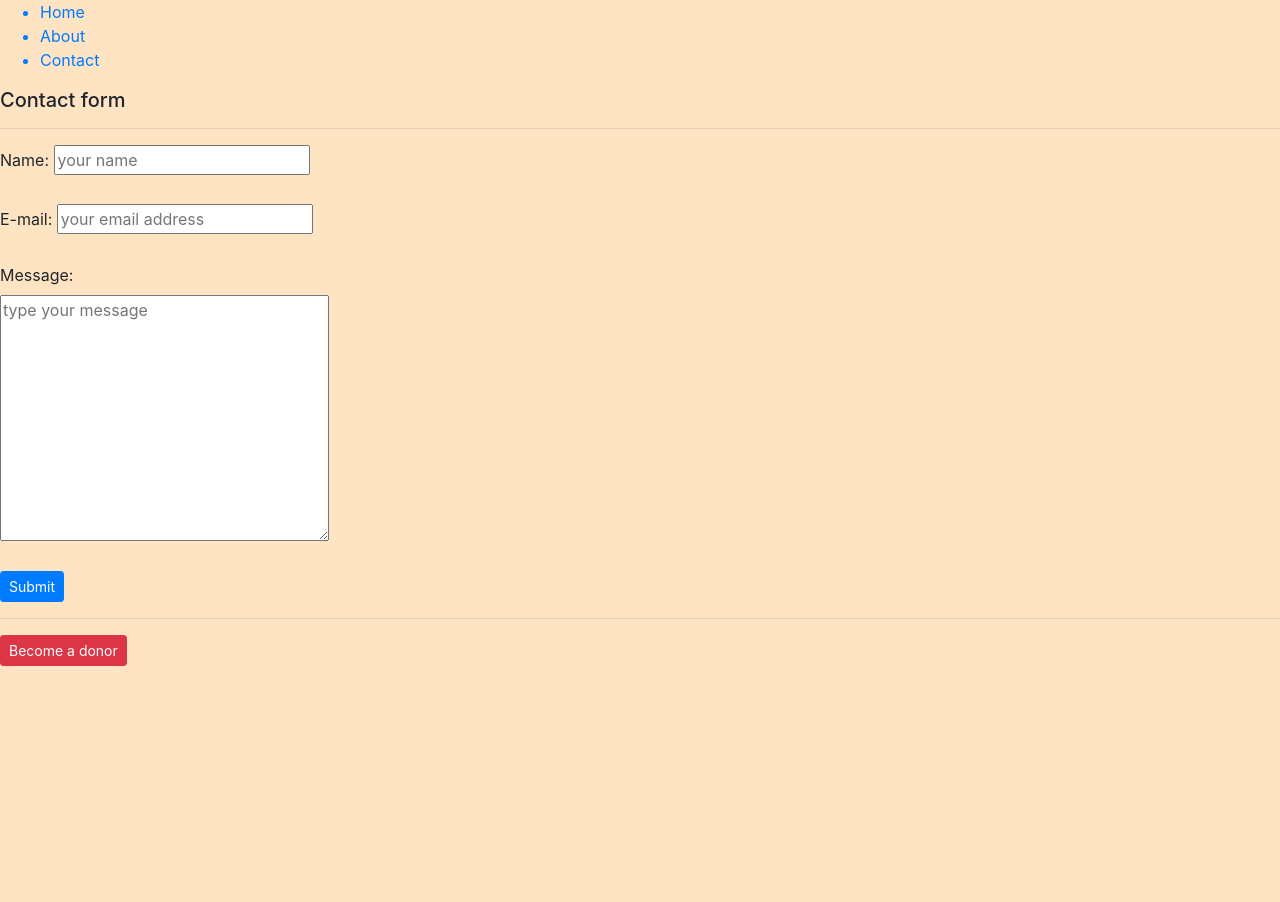
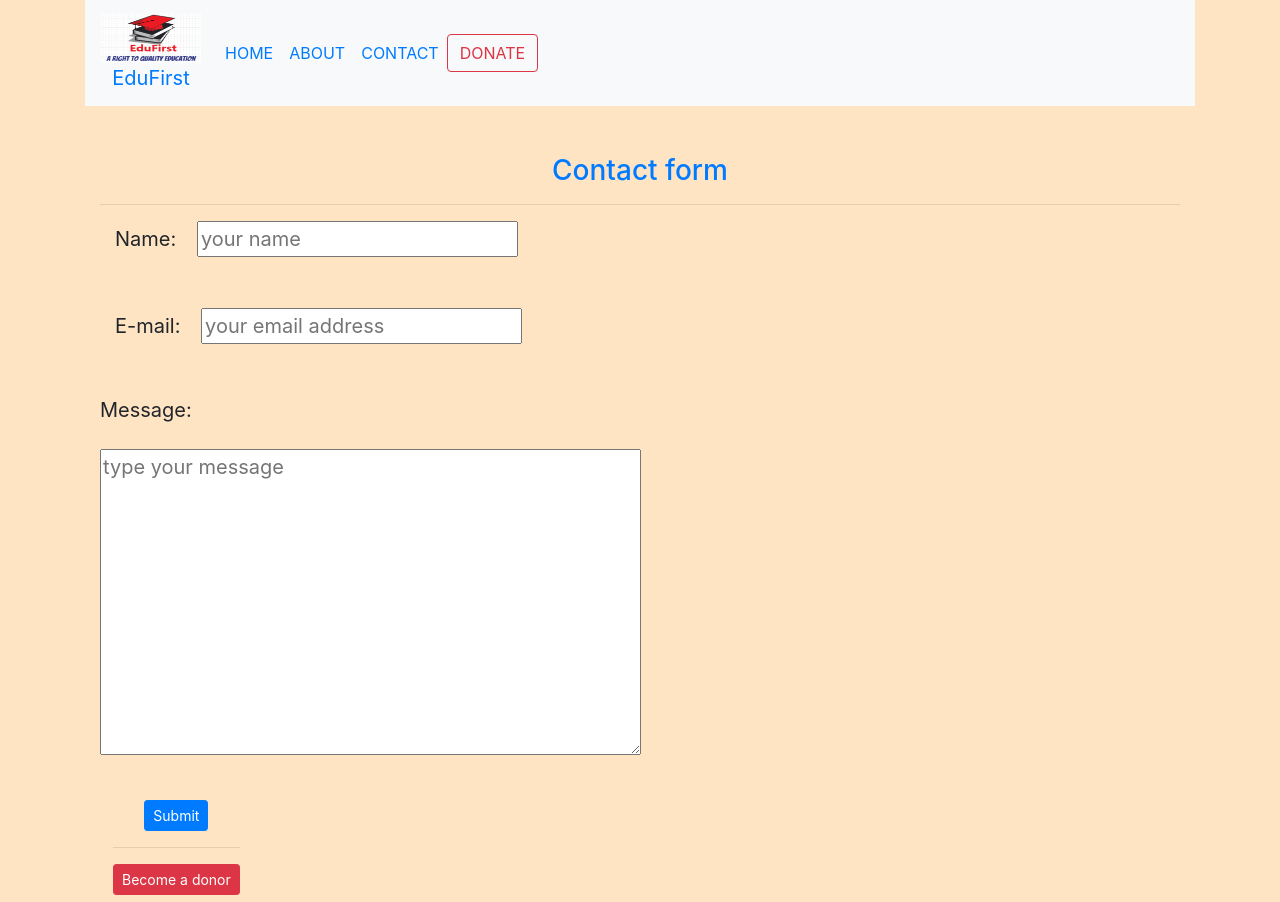
Before and after one commit to Agbosua-esther/EDUFIRST, a plain HTML site: page contact.html in a window 1280 px wide. Before the commit the page ends 800 px from the top, so only its background shows below. Drawn offline with nearby package versions, Linux system fonts and the light colour scheme; files that its build step writes are made by us from their sources.

Commit message:
Uniform Navbar

```diff
--- a/contact.html
+++ b/contact.html
@@ -4,9 +4,12 @@
                 <meta charset="UTF-8">
                 <meta name="viewport" content="width=device-width, initial-scale=1.0">
                 <meta http-equiv="X-UA-Compatible" content="ie=edge">
-    <title>Document</title>
-    <link rel="stylesheet" href="./project folder/CSS/bootstrap.css">
-    <link rel="stylesheet" href="style.css">
+                <link rel="shortcut icon" href="favicon.ico" type="image/x-icon">
+                <link rel="stylesheet" href="CSS/style.css">
+                <link rel="stylesheet" href="CSS/bootstrap4.xcss">
+                <link rel="stylesheet" href="bootstrap4/css/bootstrap.css">
+
+                <title>EDUFIRST</title>
               </head>
 <body>
 
@@ -18,54 +21,68 @@
 
              </style>
 
-    <div class="topnav">
-        <nav>
-                <ul>
-                        <a href="index.html" class="active"><li>Home</li></a>
-                        <a href="About.html"><li>About</li></a>
-                        <a href="Contact.html"><li>Contact</li></a>
+    <div class="container">
+            <nav class="navbar navbar-expand-md navbar-primary bg-light align-items-center">
+                    <a class="navbar-brand  justify-content-center" href="index.html">
+                        <img src="imgesS/EduFirst.png" width="100px" height="50px" class="d-inline-block align-top" alt="">
+                       <div class="text-center"> EduFirst</div></a>
+                            <button class="navbar-toggler" type="button" data-toggle="collapse" data-target="#navbarNavAltMarkup" aria-controls="navbarNavAltMarkup" aria-expanded="false" aria-label="Toggle navigation">
+                            <span class="navbar-toggler-icon"></span>
+                              </button>
+                  <div class="collapse navbar-collapse" id="navbarNavAltMarkup">
+                      <div class="navbar-nav text-uppercase">
 
-                </ul>
+                                  <a class="nav-item nav-link" href="index.html">Home </a>
+                                  <a class="nav-item nav-link" href="About.html">About</a>
+                                  <a class="nav-item nav-link active" href="#">Contact
+                                        <span class="sr-only">(current)</span>
+                                  </a><form class="form-inline my-2 my-lg-0">
+                                  <button class="btn btn-outline-danger my-2 my-sm-0  justify-content-end" type="submit">DONATE</button>
+                                </form>
+                              </div>
+                            </div>
                 </nav>
 
- </div>
+<br />
+<br />
+                <div class="container m-auto">
 
         <section>
-
-    <h5>Contact form</h5>
-
+        <div class="display-2 text-center text-primary">
+                <h3>Contact form</h3>
+            </div>
             </section>
                                                 <hr>
 
-<div>
+        <div class="font-weight-normal lead">
 
                 <div>
-            <label for="name">Name:</label>
+                    <label for="name"><p class="col-auto">Name:</p></label>
                     <input type="text" id="name" name="user_name" placeholder="your name">
                 </div>
                 <br>
                 <div>
-        <label for="mail">E-mail:</label>
+                    <label for="mail"><p class="col-auto">E-mail:</p></label>
                     <input type="email" id="mail" name="user_mail" placeholder="your email address">
 
                 </div>
                 <br>
                 <div>
-        <label for="msg">Message:</label>
+                    <label for="msg"><p>Message:</p></label>
                     <br>
-        <textarea id="msg" name="User_message" cols="30" rows="10" placeholder="type your message"></textarea>
+                    <textarea id="msg" name="User_message" cols="40" rows="10" placeholder="type your message"></textarea>
                 </div>
                 <br>
 
-    </div>
 
-  </div>
+        <div class="btn">
 
             <button type="button" class="btn btn-primary btn-sm">Submit</button>
             <hr>
             <button type="button" class="btn btn-danger btn-sm">Become a donor</button>
-
-
+            </div>
+        </div>
+    </div>
 
               <script src="./project folder/JS/jquery-3.4.1.min.js"></script>
               <script src="./project folder/JS/bootstrap.js"></script>
```
Also changed, not shown: about.html (+35 -18 lines), index.html (+4 -4 lines). Lines whose indentation alone changed are shown as unchanged.
